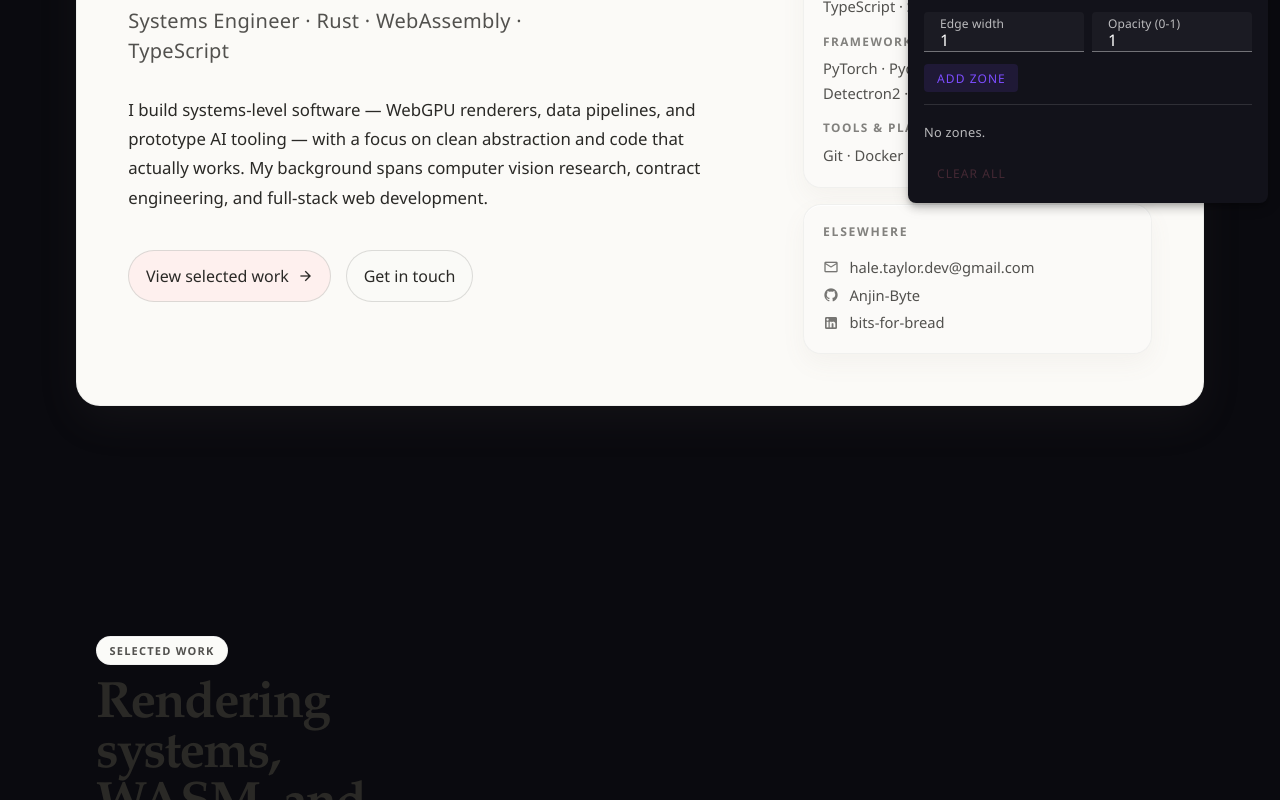
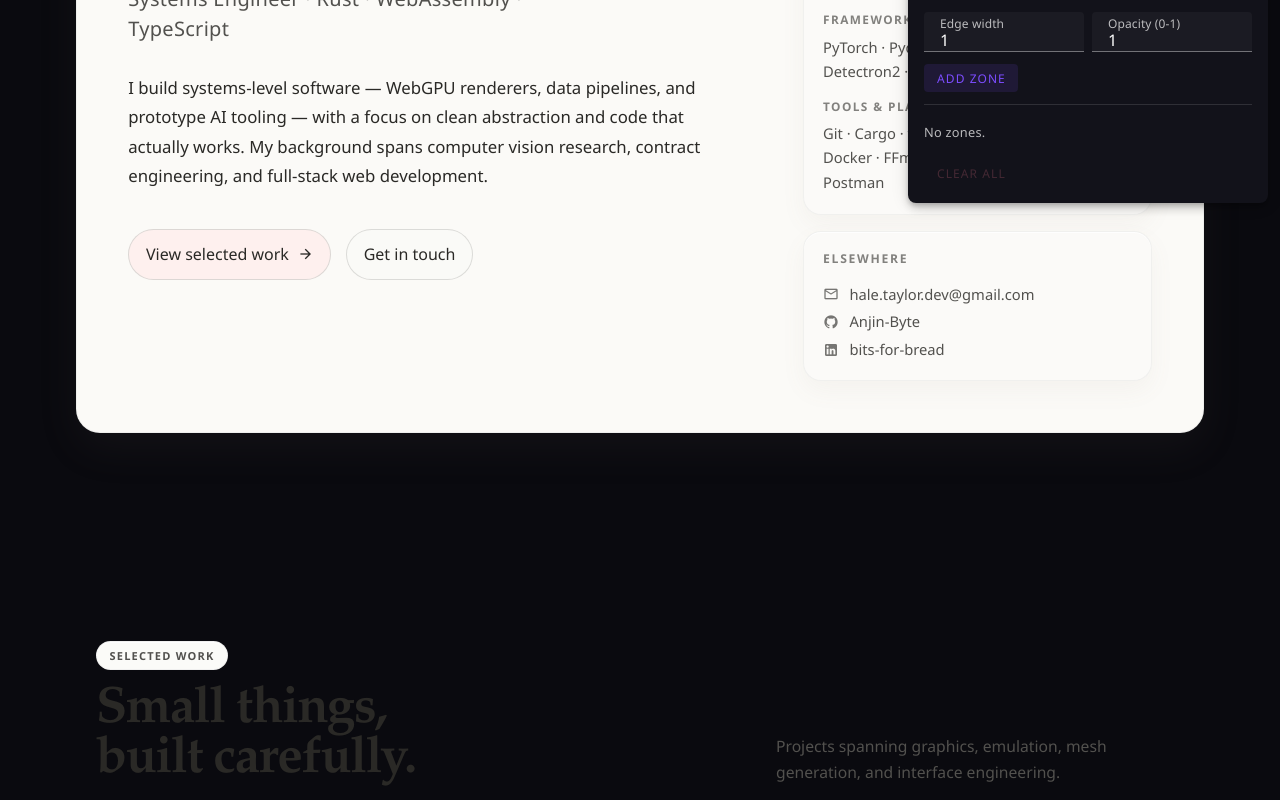
Before and after one commit to Anjin-Byte/Anjin-Byte.github.io, a Vue app in the folder app/: page / in a window 1280 px wide. Shown: the part 340-1140 px from the top of the page. Built offline with nearby package versions, Linux system fonts and the light colour scheme.

Commit message:
attempt to fix ios safari footer bug

```diff
--- a/app/src/components/layout/AppBackground.vue
+++ b/app/src/components/layout/AppBackground.vue
@@ -19,7 +19,7 @@ const log = createLogger('AppBackground');
 
 // ── Constants ───────────────────────────────────────────────────────────────
 const MAJOR_EVERY = 5;
-const TARGET_CELL_CSS_PX = 19;
+const TARGET_CELL_CSS_PX = 16;
 
 // Parallax tuning — the background drifts at PARALLAX_RATE × content velocity,
 // with PARALLAX_EASE controlling how softly `currentScroll` eases toward the
--- a/app/src/components/sections/HeroSection.vue
+++ b/app/src/components/sections/HeroSection.vue
@@ -67,7 +67,7 @@ const heroLinks = contactLinks.filter((link) =>
   position: relative;
   z-index: 1;
   width: 100%;
-  min-height: 100vh;
+  min-height: 100svh;
   display: flex;
   align-items: center;
   padding-block: 5rem;
--- a/app/src/components/sections/ProjectsSection.vue
+++ b/app/src/components/sections/ProjectsSection.vue
@@ -34,7 +34,7 @@ const projectIndex: ProjectIndexItem[] = rawProjectIndex.map((project) => ({
       <div class="projects-head">
         <div class="projects-heading">
           <span class="glass-chip section-kicker">Selected work</span>
-          <h2 class="section-heading projects-title">Rendering systems, WASM, and interfaces with texture.</h2>
+          <h2 class="section-heading projects-title">Small things, built carefully.</h2>
         </div>
         <p class="section-intro projects-intro">
           Projects spanning graphics, emulation, mesh generation, and interface
--- a/app/src/data/profile.ts
+++ b/app/src/data/profile.ts
@@ -41,7 +41,7 @@ export interface SkillGroup {
 export const skills: SkillGroup[] = [
   { label: 'Languages',           items: ['Python', 'Java', 'Rust', 'C/C++', 'JavaScript', 'TypeScript', 'SQL'] },
   { label: 'Frameworks & Libraries', items: ['PyTorch', 'Pydantic', 'CUDA', 'OpenCV', 'Detectron2', 'React', 'Vue', 'OpenGL / WebGPU'] },
-  { label: 'Tools & Platforms',   items: ['Git', 'Docker', 'FFmpeg', 'Google Cloud APIs'] },
+  { label: 'Tools & Platforms',   items: ['Git', 'Cargo', 'wasm-pack', 'pnpm', 'Vite', 'Docker', 'FFmpeg', 'CMake', 'GitHub Actions', 'Postman'] },
 ];
 
 // ── Projects / demos ────────────────────────────────────────────────────────
```
Also changed, not shown: 1 other file (tests, documents, lock files or other folders).
